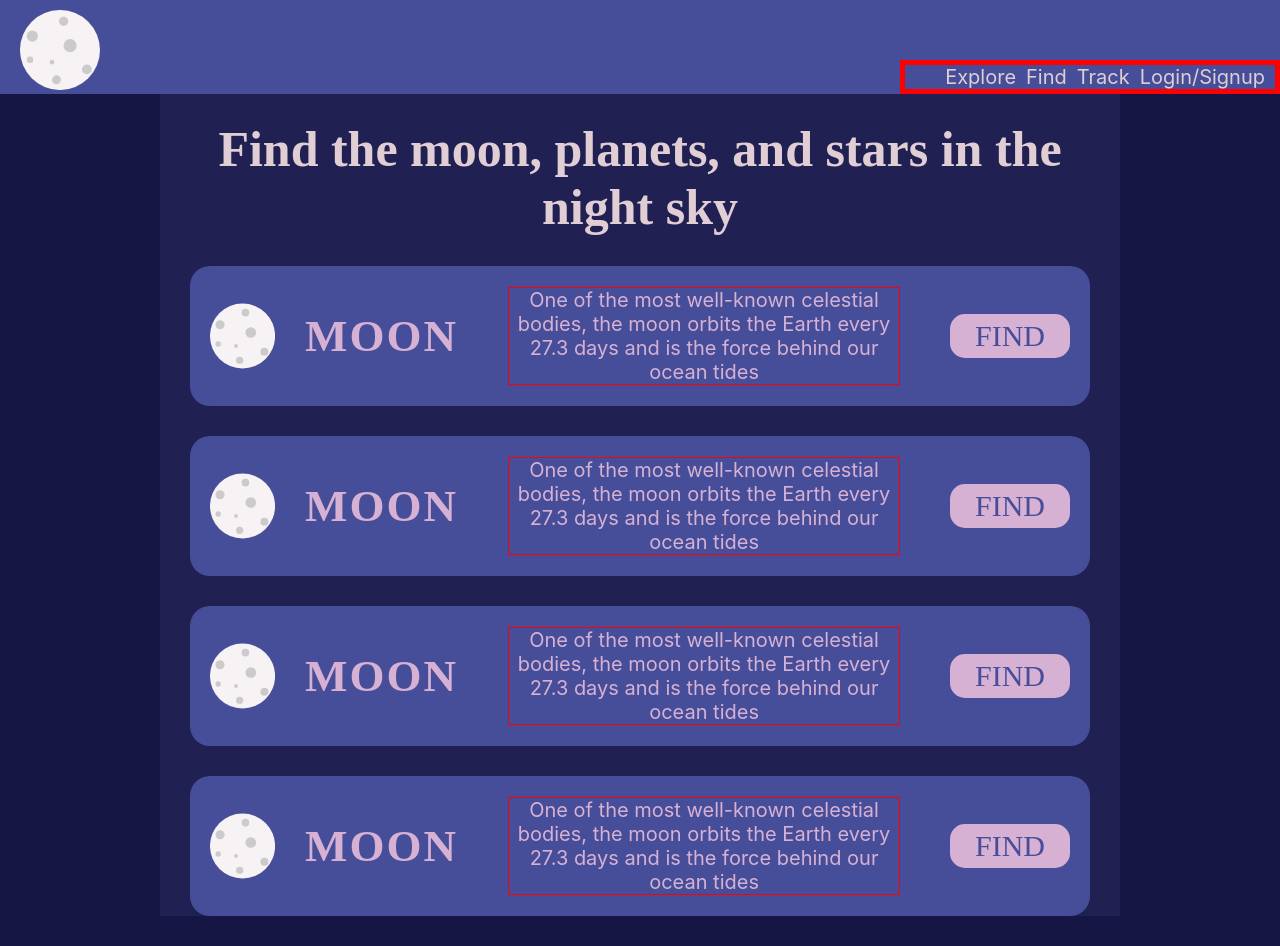
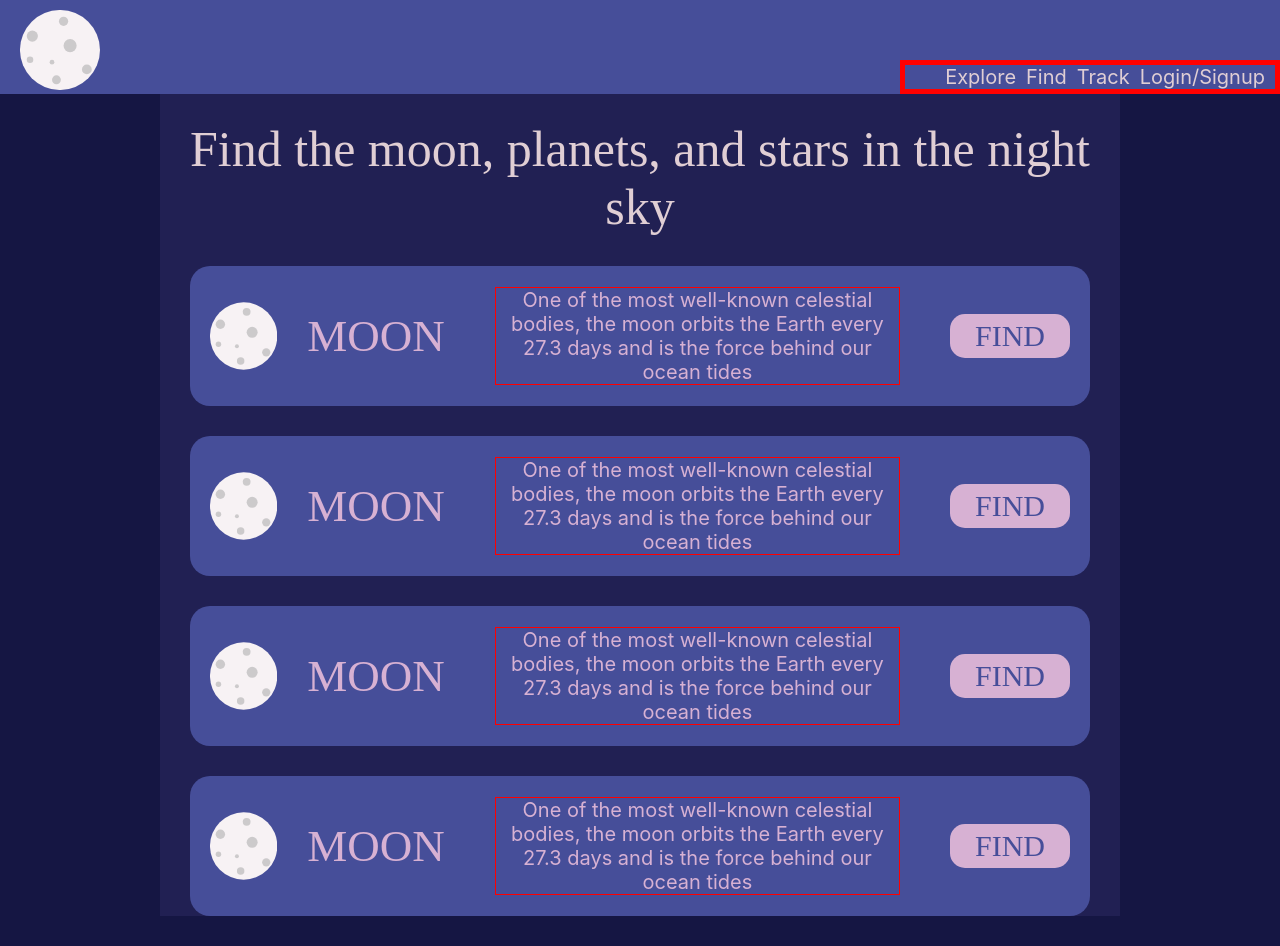
Before and after one commit to dallasmay/StarSight, a React (Create React App) app: page /find in a window 1280 px wide. Built offline with nearby package versions, Linux system fonts and the light colour scheme; a web font is replaced by a local one.

Commit message:
fixed headings being bold, fixed animation to transition on mouse off for buttons

```diff
--- a/src/components/Button/Button.module.css
+++ b/src/components/Button/Button.module.css
@@ -5,10 +5,11 @@
   background-color: var(--lightpink);
   border: none;
   border-radius: 15px;
-  padding: .5rem 2.5rem;
+  padding: 0.5rem 2.5rem;
   cursor: pointer;
+  transition-duration: 0.5s;
 }
 .button:hover {
-    background-color: #b38faf;
-    transition-duration: .5s;
+  background-color: #b38faf;
+  transition-duration: 0.5s;
 }
--- a/src/components/PlanetCard/PlanetCard.module.css
+++ b/src/components/PlanetCard/PlanetCard.module.css
@@ -21,6 +21,6 @@
 .planet-name {
   font-size: 4.5rem;
   font-family: var(--ErnRegular);
+  font-weight: normal;
   margin: 0 0 0 3rem;
-  letter-spacing: 2px;
 }
--- a/src/pages/FindPage/FindPage.module.css
+++ b/src/pages/FindPage/FindPage.module.css
@@ -8,6 +8,7 @@
   /* color: var(--lightpink); */
   font-family: var(--ErnRegular);
   font-size: 5rem;
+  font-weight: normal;
   margin: 0 0 3rem 0;
   padding: 12rem 0 0 0;
   text-align: center;
--- a/src/pages/LandingPage/LandingPage.module.css
+++ b/src/pages/LandingPage/LandingPage.module.css
@@ -39,9 +39,10 @@
   margin: 3rem;
   padding: 1rem 3rem;
   cursor: pointer;
+  transition-duration: 0.5s;
 }
 .button:hover {
   background-color: var(--grey);
   color: var(--darkblue);
-    transition-duration: .5s;
+  transition-duration: 0.5s;
 }
```
Lines whose indentation alone changed are shown as unchanged.
